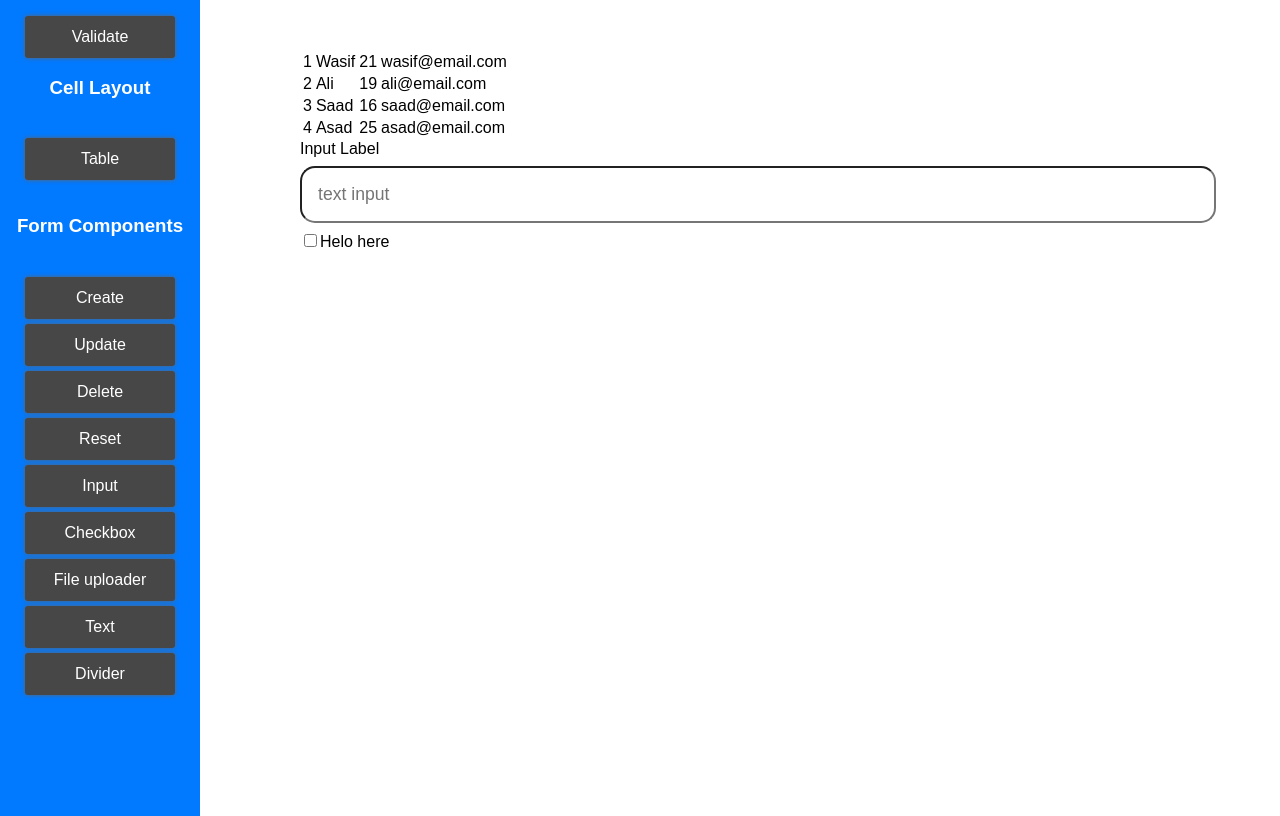
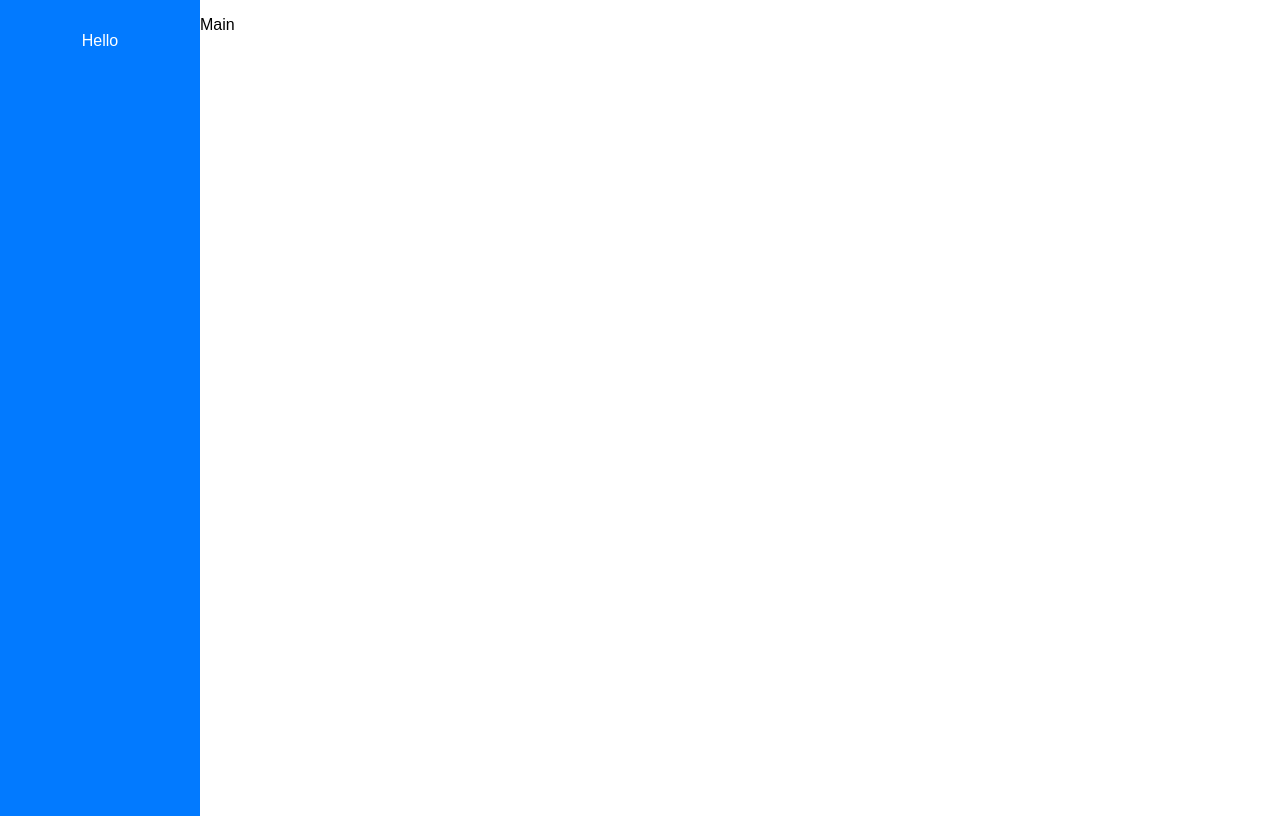
Before and after one commit to Ammar127/form-builder-poc, a React (Create React App) app: page /create in a window 1280 px wide. Built offline with nearby package versions, Linux system fonts and the light colour scheme.

Commit message:
optimizing

```diff
--- a/public/index.html
+++ b/public/index.html
@@ -28,9 +28,9 @@
   </head>
   <body>
     <noscript>You need to enable JavaScript to run this app.</noscript>
-    <div class="app-wrapper">
+
       <div id="root"></div>
-    </div>
+
     <!--
       This HTML file is a template.
       If you open it directly in the browser, you will see an empty page.
--- a/src/App.css
+++ b/src/App.css
@@ -1,30 +1,5 @@
-
-.menu-container {
-    display: flex;
-    flex-flow: column wrap;
-    justify-content: space-between;
+body {
+  height: 100%;
+  padding: 0;
+  margin: 0;
 }
-.main-nav-link {
-    transition: opacity .2s, visibility .2s;
-    flex: 1 1 auto;
-    align-self: center;
-    display: flex;
-    position: relative;
-}
-.main-nav-link a {
-    font-weight: 500;
-    font-size: 0.66rem;
-    letter-spacing: 0.04rem;
-    color: #03A9F4;
-    padding: 0.75rem 0.5rem;
-    text-transform: uppercase;
-
-}
-
-.myUl {
-    list-style: none;
-        padding: 0;
-}
-.myUl > li {
-    margin-top: 5px;
-}
--- /dev/null
+++ b/src/app/containers/Create/Content.js
@@ -0,0 +1,13 @@
+import React from 'react'
+import styled from "styled-components";
+const Main = styled.div`
+  flex: 1 1 600px;
+  overflow-y: auto;
+`;
+export const Content = () => {
+    return (
+      <Main>
+        <p>Main</p>
+      </Main>
+    );
+}
--- /dev/null
+++ b/src/app/containers/Create/LeftNav.js
@@ -0,0 +1,21 @@
+import React from 'react'
+import styled from "styled-components";
+const Nav = styled.div`
+  background: #027aff;
+  height: 100vh;
+  display: flex;
+  flex: 0 0 200px;
+  flex-flow: column nowrap;
+  text-align: center;
+  z-index: 30;
+  padding: 1rem 0 0 0;
+  justify-content: flex-start;
+  color: white;
+`;
+export const LeftNav = () => {
+    return (
+        <Nav>
+        <p>Hello</p>
+        </Nav>
+    )
+}
--- a/src/app/containers/Create/index.js
+++ b/src/app/containers/Create/index.js
@@ -1,166 +1,36 @@
-import React from "react";
-import { Wrapper, LeftMenu, Content, Button } from "../../components";
-import { DndProvider, useDrag, useDrop } from "react-dnd";
+import React from 'react'
+import { connect } from 'react-redux'
+import { ADD_FORM, UPDATE_FORM, DELETE_FORM, RESET_FORM } from "../../constants/actionTypes";
+import { DndProvider } from "react-dnd";
 import { HTML5Backend } from "react-dnd-html5-backend";
-import { ItemTypes } from "./ItemTypes";
-import {
-  CheckBox,
-  Divider,
-  FileUploader,
-  Input,
-  Table,
-  Text,
-} from "../../elements";
+import {LeftNav} from './LeftNav';
+import {Content} from './Content'
 import styled from "styled-components";
-import { ADD_FORM, UPDATE_FORM, DELETE_FORM, RESET_FORM } from "./actionTypes";
+const Container = styled.div`
+  display: flex;
+  flex-flow: row nowrap;
+  justify-content: space-between;
+  height: 100%;
+`;
+export const Create = (props) => {
+  return (
+    <DndProvider backend={HTML5Backend}>
+      <Container>
+        <LeftNav {...props} />
+        <Content {...props} />
+      </Container>
+    </DndProvider>
+  );
 
-import { connect } from "react-redux";
-const ContentContainer = styled.div`
-  padding: 50px 100px;
-`;
+}
 
-const data = [
-  { id: 1, name: "Wasif", age: 21, email: "wasif@email.com" },
-  { id: 2, name: "Ali", age: 19, email: "ali@email.com" },
-  { id: 3, name: "Saad", age: 16, email: "saad@email.com" },
-  { id: 4, name: "Asad", age: 25, email: "asad@email.com" },
-];
-
-export const DroppedElement = ({ type, ...props }) => {
-  return (
-    <>
-      {type === 1 && <Table rows={data} />}
-      {type === 2 && <Input />}
-      {type === 3 && <CheckBox />}
-      {type === 4 && <FileUploader></FileUploader>}
-      {type === 5 && <Text />}
-      {type === 6 && <Divider />}
-    </>
-  );
-};
-export let droppedElement = [];
-export const DragContainer = ({ form, allowedDropEffect }) => {
-  const [{ canDrop, isOver }, drop] = useDrop({
-    accept: ItemTypes.ELEMENT,
-    drop: () => ({
-      name: `${allowedDropEffect} Dustbin`,
-      allowedDropEffect,
-    }),
-    collect: (monitor) => ({
-      isOver: monitor.isOver(),
-      canDrop: monitor.canDrop(),
-    }),
-  });
-  const isActive = canDrop && isOver;
-  // const backgroundColor = selectBackgroundColor(isActive, canDrop);
-  return (
-    <ContentContainer
-      ref={drop}
-      // style={{  backgroundColor }}
-    >
-      {form.map((obj, index) => {
-        return (
-          <>
-            <DroppedElement type={obj}></DroppedElement>
-          </>
-        );
-      })}
-    </ContentContainer>
-  );
-};
-export const DragElement = ({ name, type }) => {
-  const [{ opacity }, drag] = useDrag({
-    item: { type: ItemTypes.ELEMENT },
-    end(item, monitor) {
-      const dropResult = monitor.getDropResult();
-      if (item && dropResult) {
-        alert(name);
-        droppedElement.push(type);
-        console.log("droppedElement", droppedElement);
-        // open modal here and take the specifications
-        // add in array
-      }
-    },
-    collect: (monitor) => ({
-      opacity: monitor.isDragging() ? 0.4 : 1,
-    }),
-  });
-  return (
-    <Button ref={drag} style={{ opacity }}>
-      {name}
-    </Button>
-  );
-};
-function Create(props) {
-
-  return (
-    <Wrapper>
-      <DndProvider backend={HTML5Backend}>
-        <LeftMenu>
-          <div className="menu-container">
-            <div className="main-nav-link">
-              <Button>Validate</Button>
-            </div>
-            <h3>Cell Layout</h3>
-            <ul className="myUl">
-              <li>
-                <DragElement name="Table" type={1}>
-                  Table
-                </DragElement>
-              </li>
-            </ul>
-            <h3>Form Components</h3>
-
-            <ul className="myUl">
-              <li>
-                <Button onClick={() => props.onAdd(1, 6)}>Create</Button>
-              </li>
-              <li>
-                <Button onClick={() => props.onUpdate(1, 5)}>Update</Button>
-              </li>
-              <li>
-                <Button onClick={() => props.onDelete(1)}>Delete</Button>
-              </li>
-              <li>
-                <Button onClick={() => props.onReset()}>Reset</Button>
-              </li>
-
-              <li>
-                <DragElement name="Input" type={2}></DragElement>
-              </li>
-              <li>
-                <DragElement name="Checkbox" type={3}></DragElement>
-              </li>
-              <li>
-                <DragElement name="File uploader" type={4}></DragElement>
-              </li>
-              <li>
-                <DragElement name="Text" type={5}>
-                  {" "}
-                </DragElement>
-              </li>
-              <li>
-                <DragElement name="Divider" type={6}></DragElement>
-              </li>
-            </ul>
-          </div>
-        </LeftMenu>
-        <Content>
-          <DragContainer
-            form={props.form}
-            allowedDropEffect="move"
-          ></DragContainer>
-        </Content>
-      </DndProvider>
-    </Wrapper>
-  );
-}
-const mapStateToProps = ({form}) => ({
+const mapStateToProps = ({ form }) => ({
   form: form.form,
 });
 const mapDispatchToProps = (dispatch) => ({
   onAdd: (index, obj) => dispatch({ type: ADD_FORM, index: index, obj: obj }),
-  onUpdate: (index, obj) => dispatch({ type: UPDATE_FORM, index: index, obj: obj }),
+  onUpdate: (index, obj) =>
+    dispatch({ type: UPDATE_FORM, index: index, obj: obj }),
   onDelete: (index) => dispatch({ type: DELETE_FORM, index: index }),
   onReset: () => dispatch({ type: RESET_FORM }),
 });
--- a/src/app/containers/Create/reducer.js
+++ b/src/app/reducers/form.js
@@ -1,4 +1,4 @@
-import { ADD_FORM, UPDATE_FORM, DELETE_FORM, RESET_FORM } from "./actionTypes";
+import { ADD_FORM, UPDATE_FORM, DELETE_FORM, RESET_FORM } from "../constants/actionTypes";
 
 
 const initialState = {
--- a/src/reducer.js
+++ b/src/reducer.js
@@ -1,5 +1,5 @@
 import { combineReducers } from "redux";
-import form from "./app/containers/Create/reducer";
+import form from "./app/reducers/form";
 
 
 export default combineReducers({
```
Also changed, not shown: src/App.js (line endings or trailing spaces), src/app/constants/actionTypes.js (renamed from src/app/containers/Create/actionTypes.js), src/app/containers/Create/DragContainer.js (deleted), 1 other file (tests, documents, lock files or other folders).
